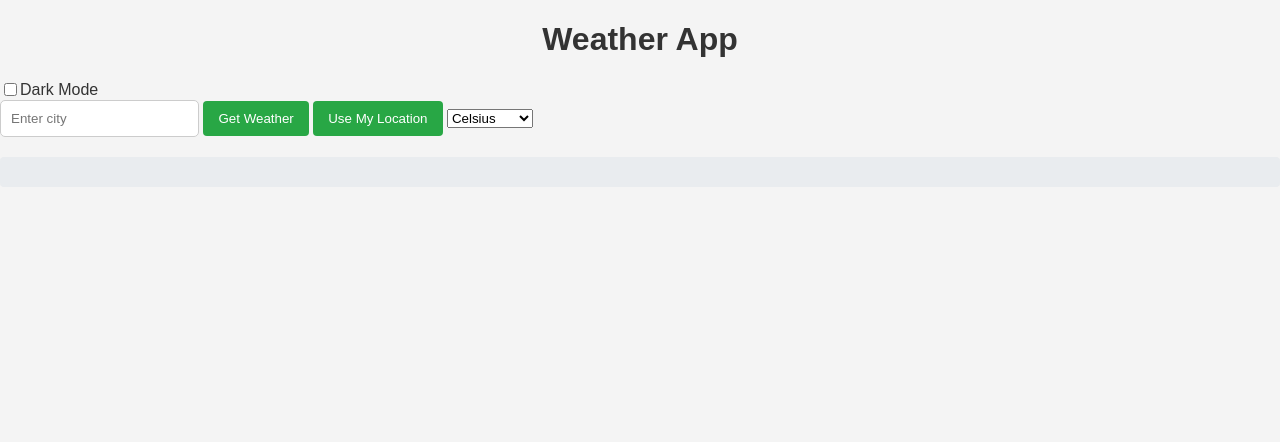
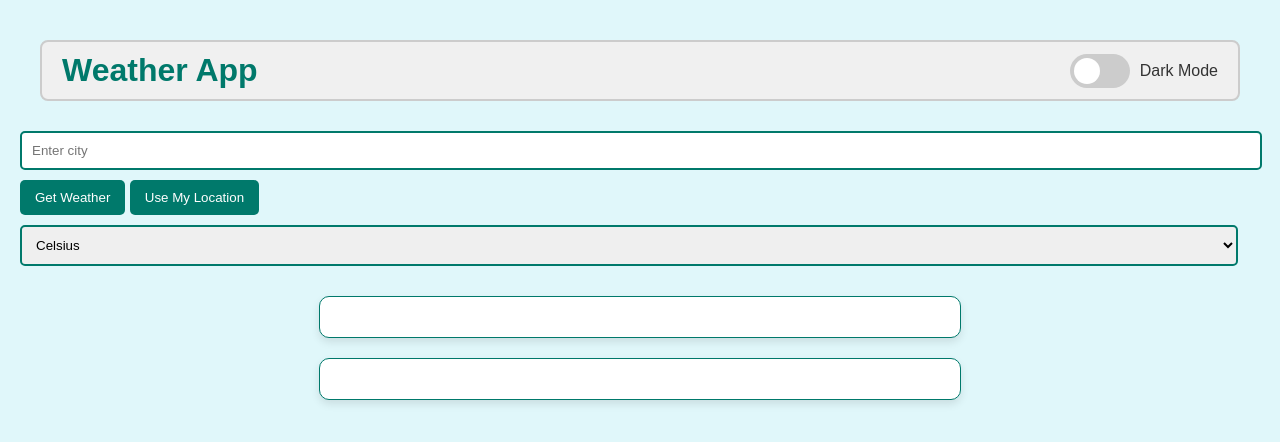
Before and after one commit to Mahmud2123/weatherApi, a plain HTML site: page index.html in a window 1280 px wide. Drawn offline with Linux system fonts and the light colour scheme.

Commit message:
Update index.css

```diff
--- a/index.css
+++ b/index.css
@@ -1,55 +1,123 @@
 body {
-    font-family: Arial, sans-serif;
-    background-color: #f4f4f4;
+    font-family: 'Arial', sans-serif;
+    background-color: #e0f7fa;
     color: #333;
+    transition: background-color 0.5s, color 0.5s;
     margin: 0;
-    padding: 0;
+    padding: 20px;
 }
 
-.container {
-    max-width: 600px;
-    margin: 50px auto;
-    padding: 20px;
+header {
+    display: flex;
+    justify-content: space-between; /* Aligns items to the edges */
+    align-items: center; /* Vertically centers items */
+    padding: 10px 20px;
+    background-color: #f0f0f0;
+    border: 2px solid #ccc; /* Add border */
     border-radius: 8px;
-    background-color: #fff;
-    box-shadow: 0 2px 10px rgba(0, 0, 0, 0.1);
+    margin: 20px;
 }
 
 h1 {
     text-align: center;
+    color: #00796b;
+    margin: 0; /* Remove margin to align better */
 }
-
-.input-group {
-    display: inline-block;
-    /* justify-content: space-between; */
-    margin-bottom: 20px;
-    padding: 20px;
+.error{
+    text-align: center;
+      color: red;
+      font-size: 20px;
 }
-
-input[type="text"] {
-    /* flex: 1; */
+input[type="text"], select {
     padding: 10px;
-    border: 1px solid #cccccc !important;
+    margin: 10px 0;
+    border: 2px solid #00796b;
     border-radius: 5px;
+    width: calc(100% - 22px);
 }
 
 button {
     padding: 10px 15px;
+    background-color: #00796b;
+    color: white;
     border: none;
-    border-radius: 4px;
-    background-color: #28a745;
-    color: white;
+    border-radius: 5px;
     cursor: pointer;
     transition: background-color 0.3s;
 }
 
 button:hover {
-    background-color: #218838;
+    background-color: #004d40;
 }
 
-#weather {
-    margin-top: 20px;
-    padding: 15px;
-    border-radius: 4px;
-    background-color: #e9ecef;
+#weather, #forecast {
+    margin: 20px auto;
+    padding: 20px;
+    font-size: 15px;
+    font-family: Verdana, Geneva, Tahoma, sans-serif;
+    border: 1px solid #00796b;
+    background-color: #ffffff;
+    border-radius: 10px;
+    box-shadow: 0 4px 8px rgba(0, 0, 0, 0.1);
+    max-width: 600px;
 }
+
+.dark-mode {
+    background-color: #263238;
+    color: black;
+}
+
+.toggle-switch {
+    position: relative;
+    display: inline-block;
+    width: 60px;
+    height: 34px;
+    margin-right: 5px; /* Space between the toggle and label */
+}
+
+.toggle-switch input {
+    opacity: 0;
+    width: 0;
+    height: 0;
+}
+
+.slider {
+    position: absolute;
+    cursor: pointer;
+    top: 0;
+    left: 0;
+    right: 0;
+    bottom: 0;
+    background-color: #ccc;
+    transition: .4s;
+    border-radius: 34px;
+}
+
+.slider:before {
+    position: absolute;
+    content: "";
+    height: 26px;
+    width: 26px;
+    left: 4px;
+    bottom: 4px;
+    background-color: white;
+    transition: .4s;
+    border-radius: 50%;
+}
+
+input:checked + .slider {
+    background-color: #00796b; /* Dark Mode Color */
+}
+
+input:checked + .slider:before {
+    transform: translateX(26px);
+}
+
+#modeLabel {
+    margin-left: 5px; /* Small space between toggle and label */
+}
+
+img {
+    max-width: 80px;
+    margin-top: 10px;
+}
```
